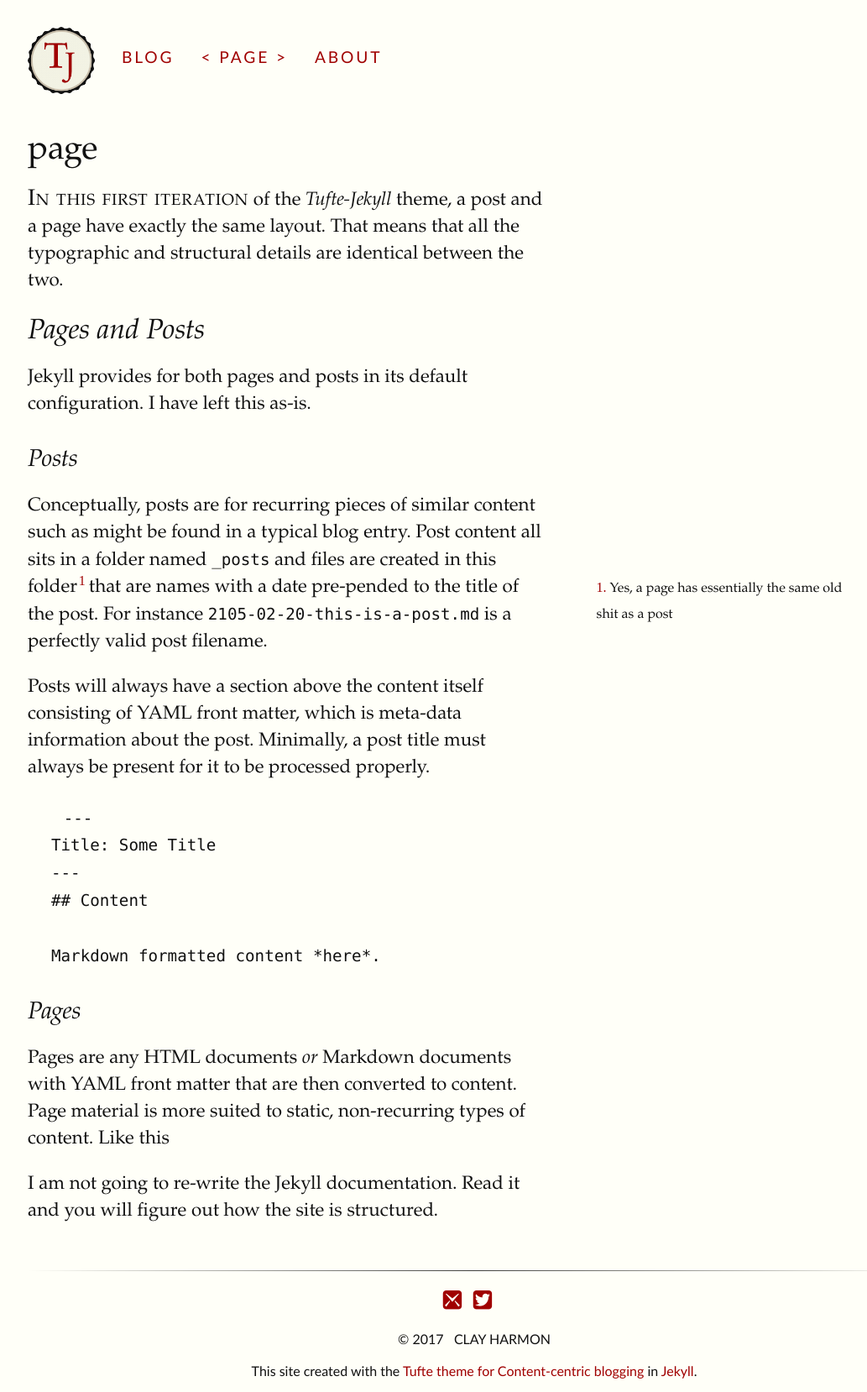
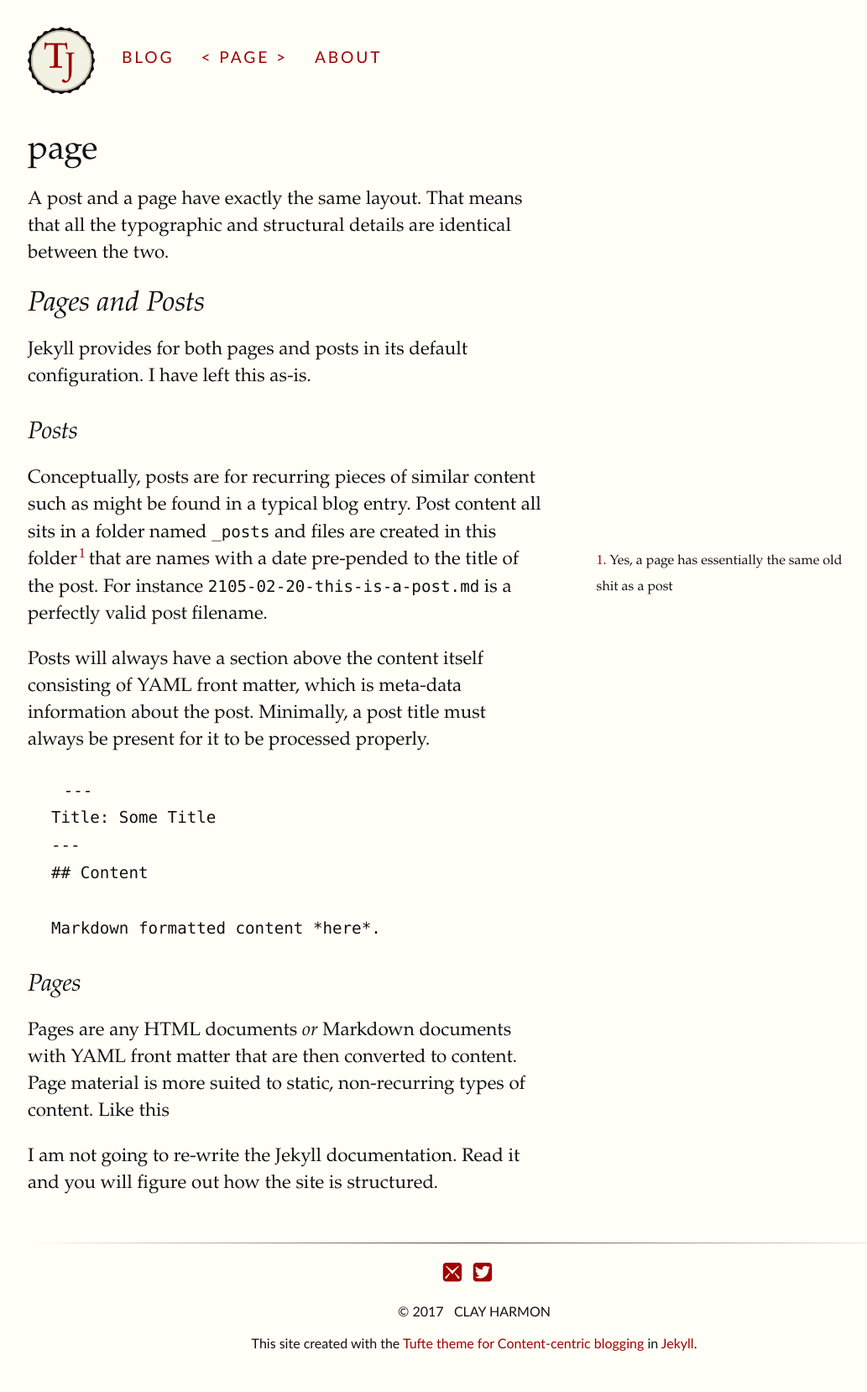
Before and after one commit to lusterck/lusterck.github.io, a Jekyll site: the page built from page/index.md, in a window 1280 px wide. Shown: the whole page at 84% size, without its empty margins (127-1160 px from the left). Built offline with Jekyll 4.4.1, drawn with Linux system fonts in a browser that asks for light colours; after the commit the page ends 1625 px from its top, so only the background shows below that.

Commit message:
removed custom tags

```diff
--- a/page/index.md
+++ b/page/index.md
@@ -2,7 +2,7 @@
 layout: post
 title: page
 ---
-{% newthought 'In this first iteration'%} of the *Tufte-Jekyll* theme, a post and a page have exactly the same layout. That means that all the typographic and structural details are identical between the two.
+A post and a page have exactly the same layout. That means that all the typographic and structural details are identical between the two.
 
 ## Pages and Posts
 
```
